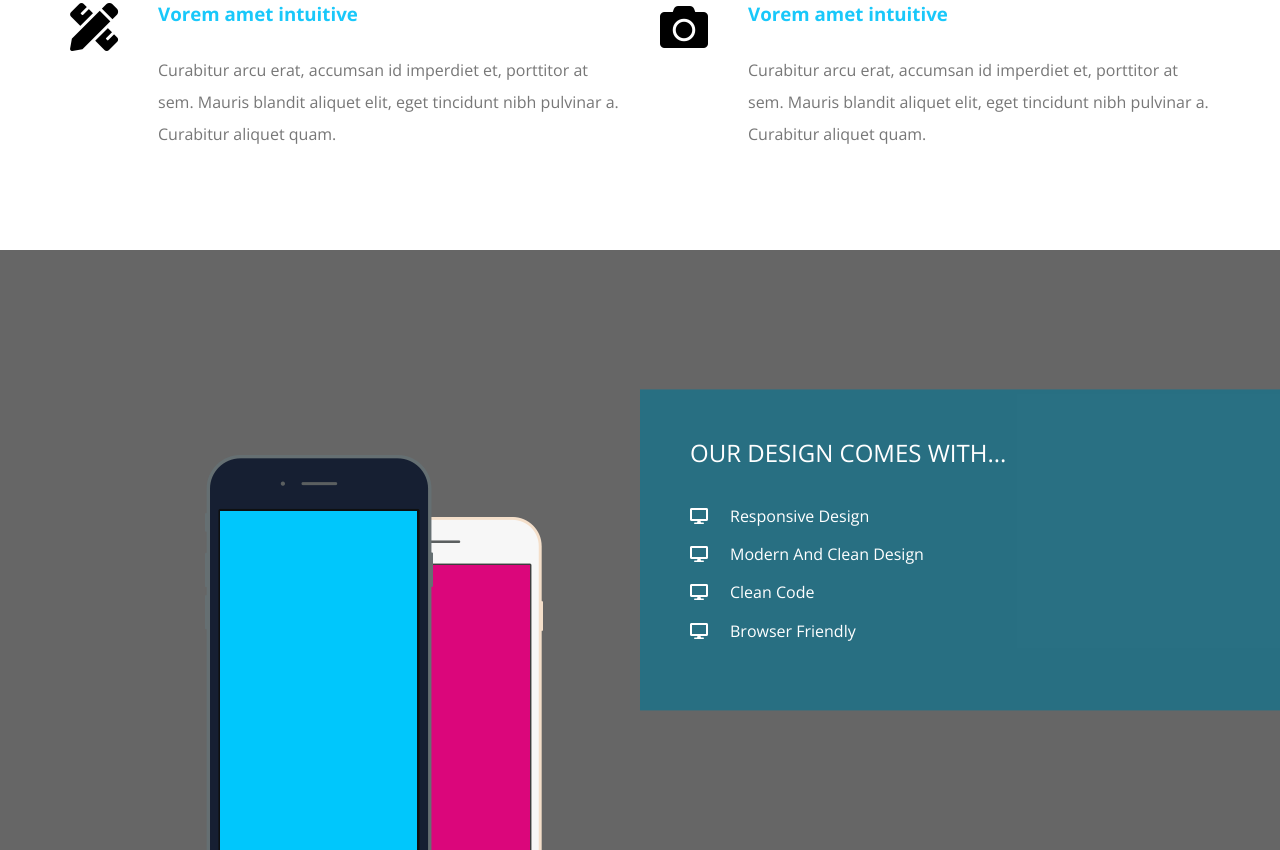
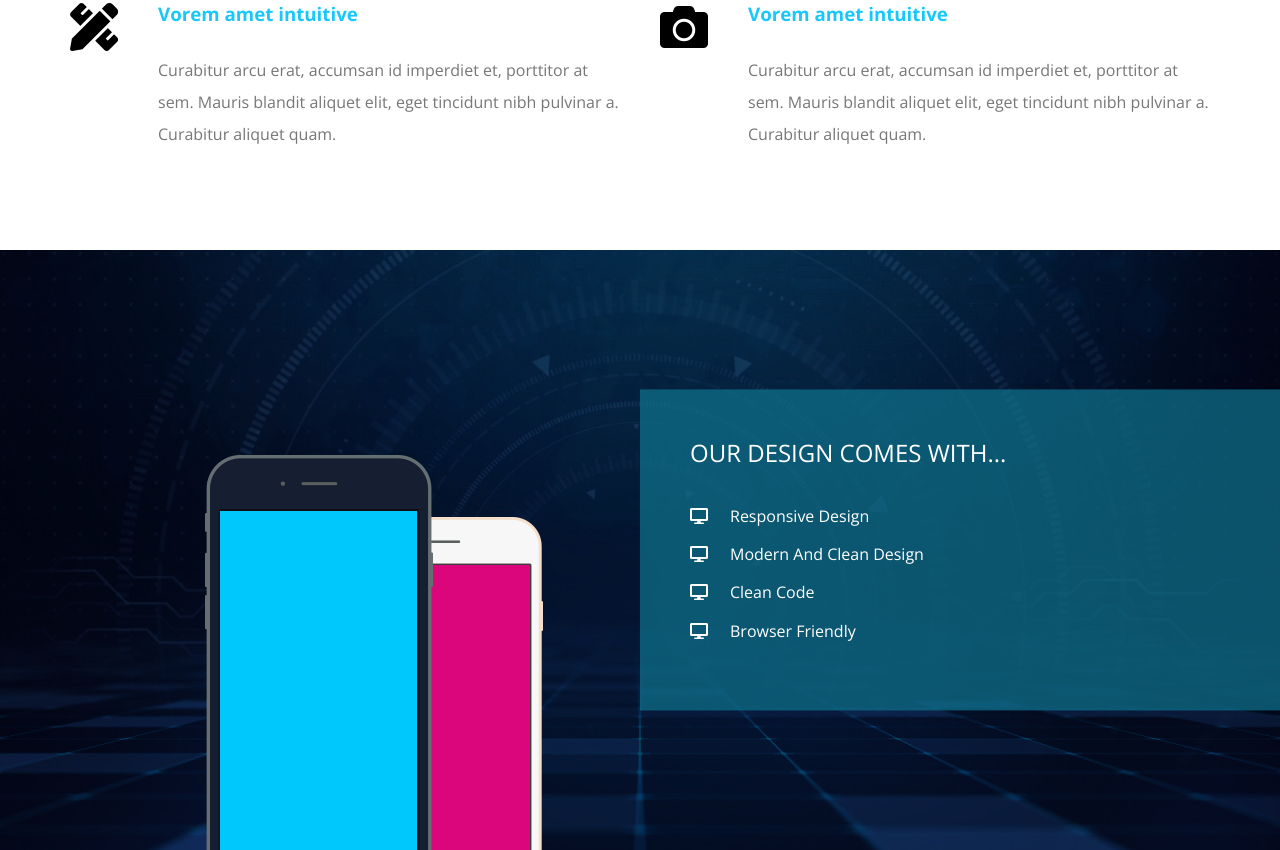
Before and after one commit to AnisKehila/TemplateTwo, a plain HTML site: page index.html in a window 1280 px wide. Shown: the part 1385-2235 px from the top of the page. Drawn offline with nearby package versions, Linux system fonts and the light colour scheme; the site is published under a folder, as on GitHub Pages, so addresses that start at the root find nothing.

Commit message:
Update style.css

```diff
--- a/css/style.css
+++ b/css/style.css
@@ -278,7 +278,7 @@ header  nav ul li a:hover {
 .design {
     height: 600px;
     overflow: hidden;
-    background-image: url("/images/design-features.jpg");
+    background-image: url("../images/design-features.jpg");
     background-size: cover;
     position: relative;
 }
```
